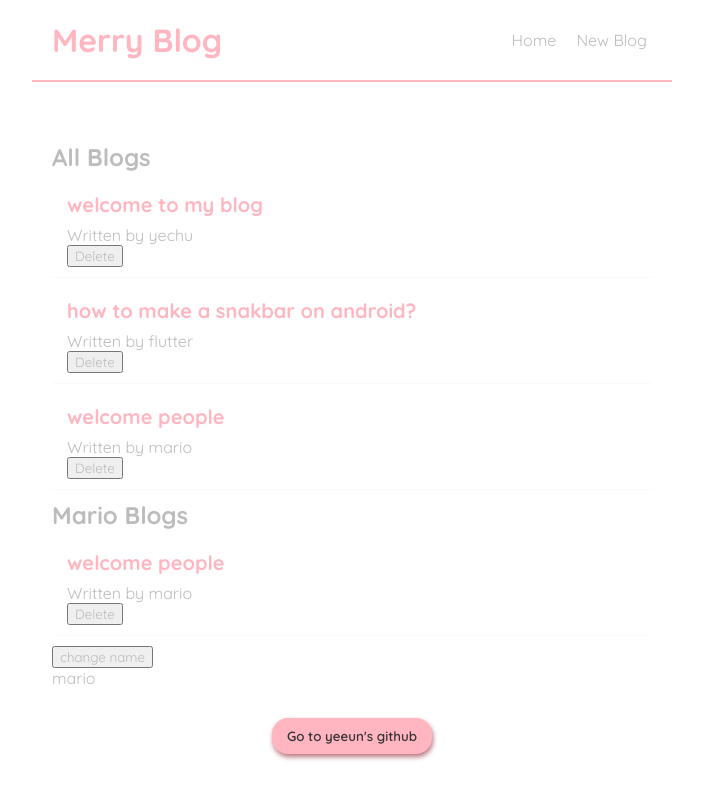
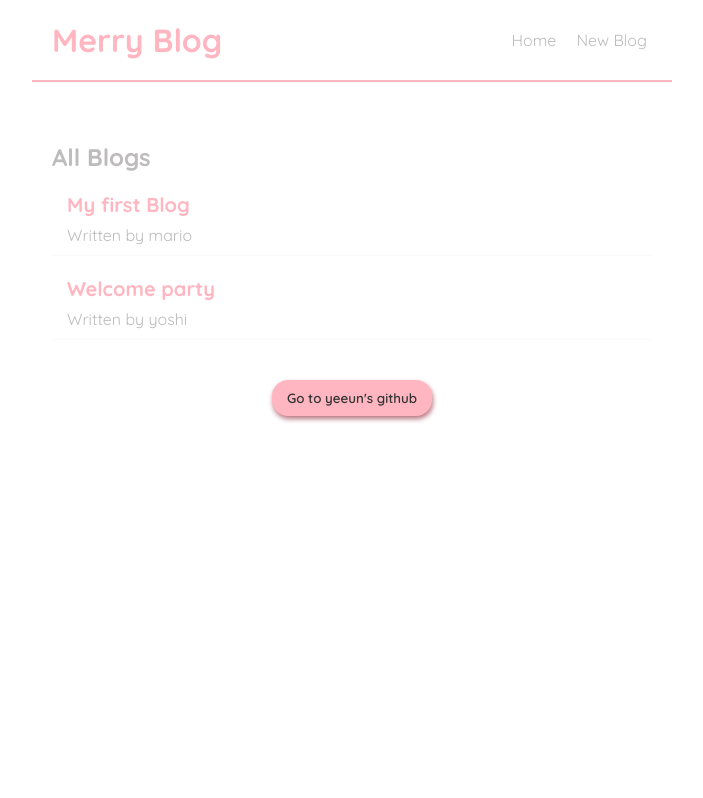
Before and after one commit to yechubot/react-merry-blog, a React (Create React App) app: page / in a window 1280 px wide. Shown: the top 798 px of the page, without its empty margins (288-991 px from the left). Built offline with nearby package versions, Linux system fonts and the light colour scheme; data requests are answered from the project's data file; the HTML template or start-up script is replaced by a standard one.

Commit message:
json added

```diff
--- /dev/null
+++ b/data/db.json
@@ -0,0 +1,18 @@
+{
+    "blogs":[
+
+        {
+            "title": "My first Blog",
+            "body": "why do you use it? ",
+            "author": "mario",
+            "id":1
+        },
+        {
+            "title": "Welcome party ",
+            "body": "why do you use it? ",
+            "author": "yoshi",
+            "id":2
+        }
+
+    ]
+}
--- a/src/BlogLists.js
+++ b/src/BlogLists.js
@@ -1,4 +1,4 @@
-const BlogList = ({ blogs, title, handleDelete }) => {
+const BlogList = ({ blogs, title}) => {
     return (
         <div className="blog-list">
             <h2>{title}</h2>
@@ -6,8 +6,7 @@ const BlogList = ({ blogs, title, handleDelete }) => {
                 <div className="blog-preview" key={blog.id}>
                     <h2>{blog.title}</h2>
                     <p>Written by {blog.author}</p>
-                    <button onClick={()=> {handleDelete(blog.id)}}>Delete</button>
-                </div>
+               </div>
             ))}
         </div>
     )
--- a/src/Home.js
+++ b/src/Home.js
@@ -2,28 +2,27 @@ import { useState, useEffect } from "react";
 import BlogList from "./BlogLists";
 
 const Home = () => {
-    const [blogs, setBlogs] = useState([
-        { title: 'welcome to my blog', body: 'this is my ...', author: 'yechu', id: 1 },
-        { title: 'how to make a snakbar on android?', body: 'this is my ...', author: 'flutter', id: 2 },
-        { title: 'welcome people', body: 'this is my ...', author: 'mario', id: 3 }]);
+    const [blogs, setBlogs] = useState(null);
 
-        const [name,setName] = useState('mario');
     const handleDelete = (id) => {
         const newBlogs = blogs.filter(blog => blog.id !==id); // match -> delete
         setBlogs(newBlogs);
     }
 
     useEffect(()=> {
-        console.log('use effect ran');
-        console.log(name);
-    },name);//name 변할때만 호출됨
+        fetch('http://localhost:8000/blogs')
+        .then(res=> {
+            return res.json()
+        })
+        .then((data)=> {
+            setBlogs(data);
+        })
+    },[]);
+
     return (
         <div className="home">
-         <BlogList title="All Blogs " blogs ={blogs} handleDelete={handleDelete}/>
-         <BlogList title="Mario Blogs" blogs ={blogs.filter((blog)=> blog.author==='mario')}
-         handleDelete={handleDelete}/>
-         <button onClick={()=> setName('yechu')}>change name</button>
-         <p>{name}</p>
+        {blogs && <BlogList title="All Blogs " blogs ={blogs} handleDelete={handleDelete}/>}
+
             <div className="go-github">
                 <button href="/">Go to yeeun's github </button>
             </div>
```
Also changed, not shown: 1 other file (tests, documents, lock files or other folders).
